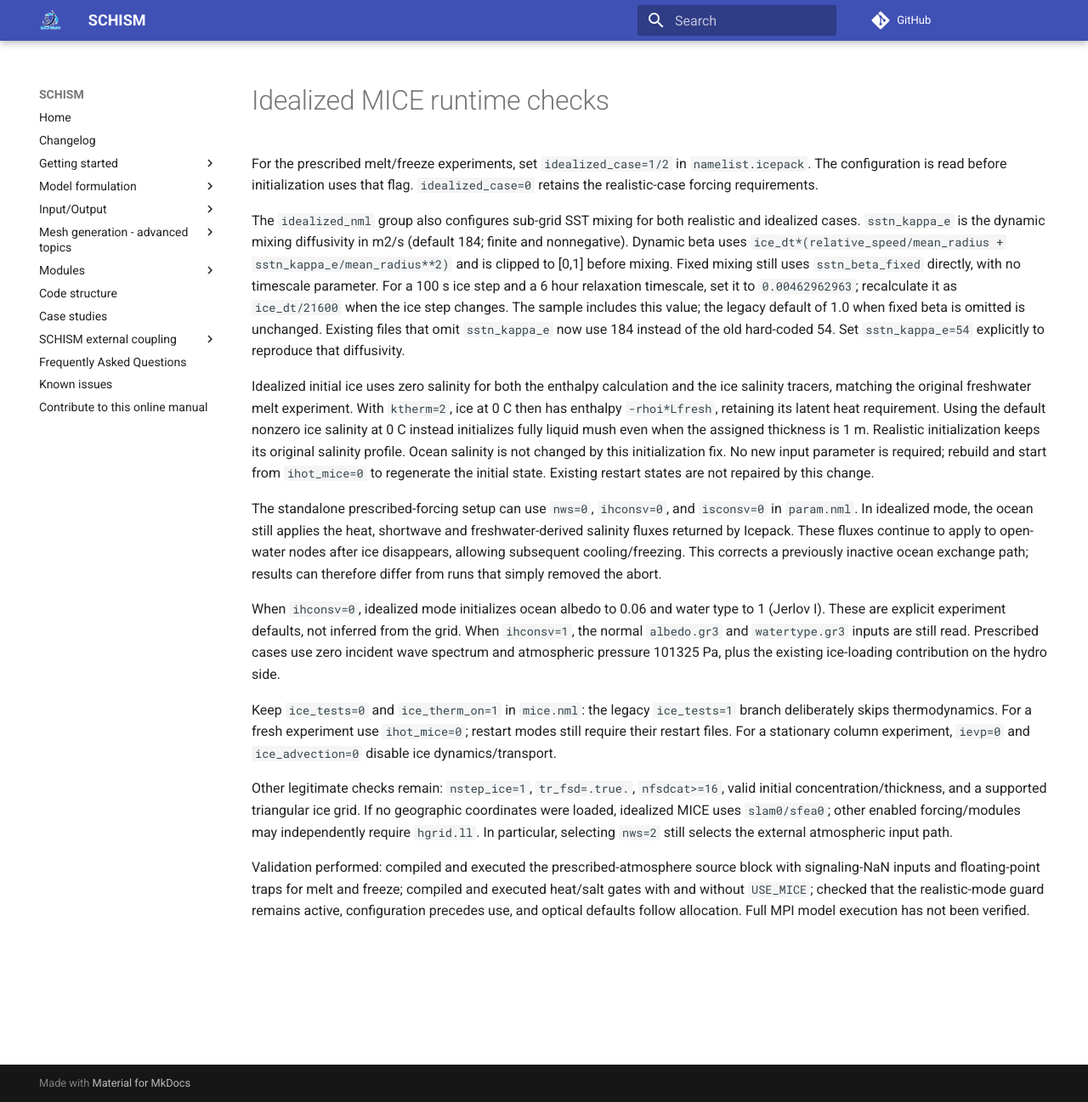
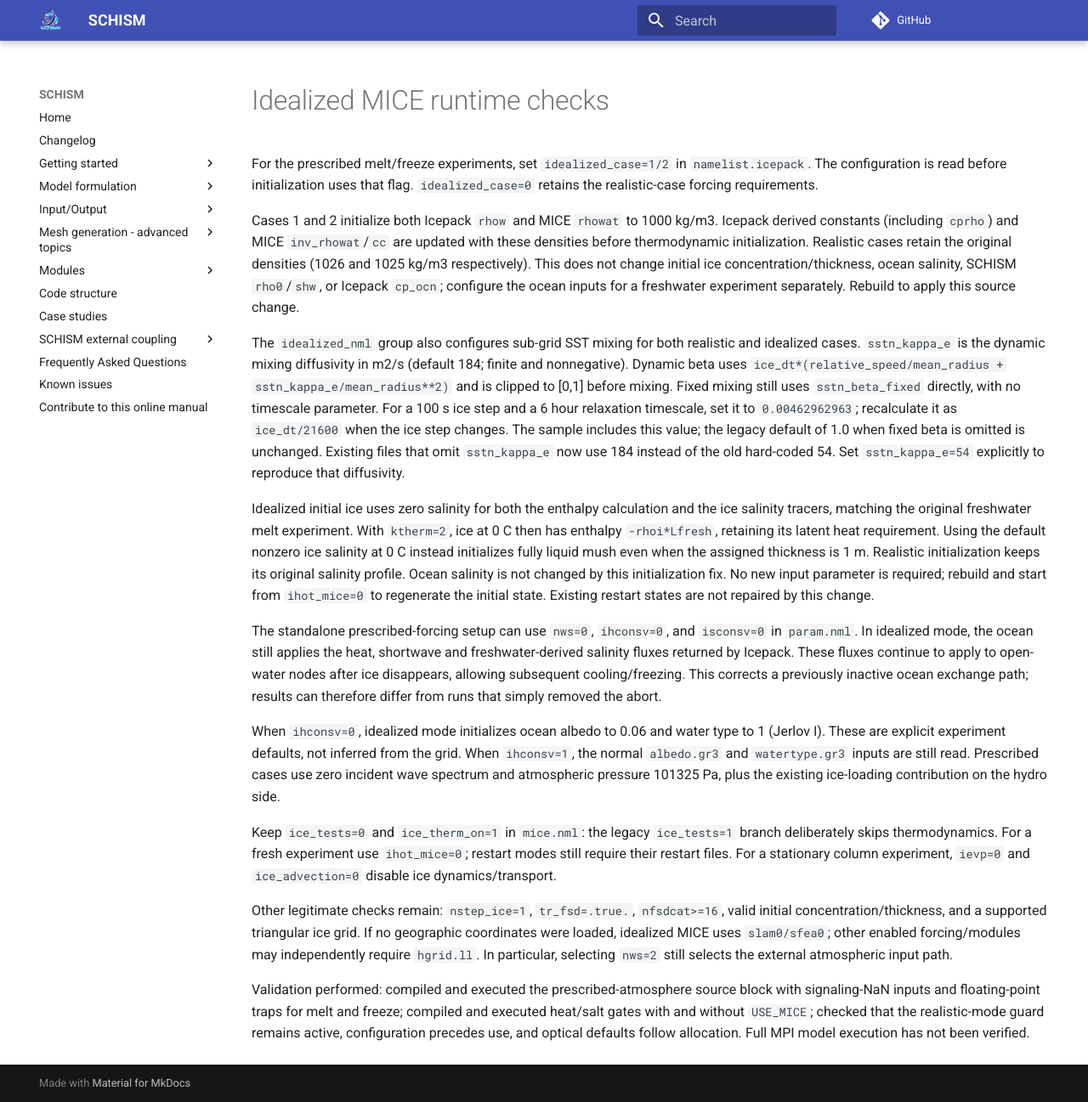
Before and after one commit to wangqian2284/SCHISM-Icepack, an MkDocs documentation site: the page built from docs/idealized-case-runtime.md, in a window 1280 px wide and 1297 px high. Shown: the whole window at 85% size. Built offline with MkDocs 1.6.1 and Material for MkDocs 9.7.7, drawn with Linux system fonts in a browser that asks for light colours; comment, search, counter and statistics services are not loaded; the version menu is left out.

Commit message:
fix a density data in idealized case

```diff
--- a/docs/idealized-case-runtime.md
+++ b/docs/idealized-case-runtime.md
@@ -3,6 +3,14 @@
 For the prescribed melt/freeze experiments, set `idealized_case=1/2` in
 `namelist.icepack`. The configuration is read before initialization uses that
 flag. `idealized_case=0` retains the realistic-case forcing requirements.
+
+Cases 1 and 2 initialize both Icepack `rhow` and MICE `rhowat` to 1000 kg/m3.
+Icepack derived constants (including `cprho`) and MICE `inv_rhowat`/`cc` are
+updated with these densities before thermodynamic initialization. Realistic
+cases retain the original densities (1026 and 1025 kg/m3 respectively).
+This does not change initial ice concentration/thickness, ocean salinity,
+SCHISM `rho0`/`shw`, or Icepack `cp_ocn`; configure the ocean inputs for a
+freshwater experiment separately. Rebuild to apply this source change.
 
 The `idealized_nml` group also configures sub-grid SST mixing for both realistic
 and idealized cases. `sstn_kappa_e` is the dynamic mixing diffusivity in m2/s
```
Also changed, not shown: 3 other files.
